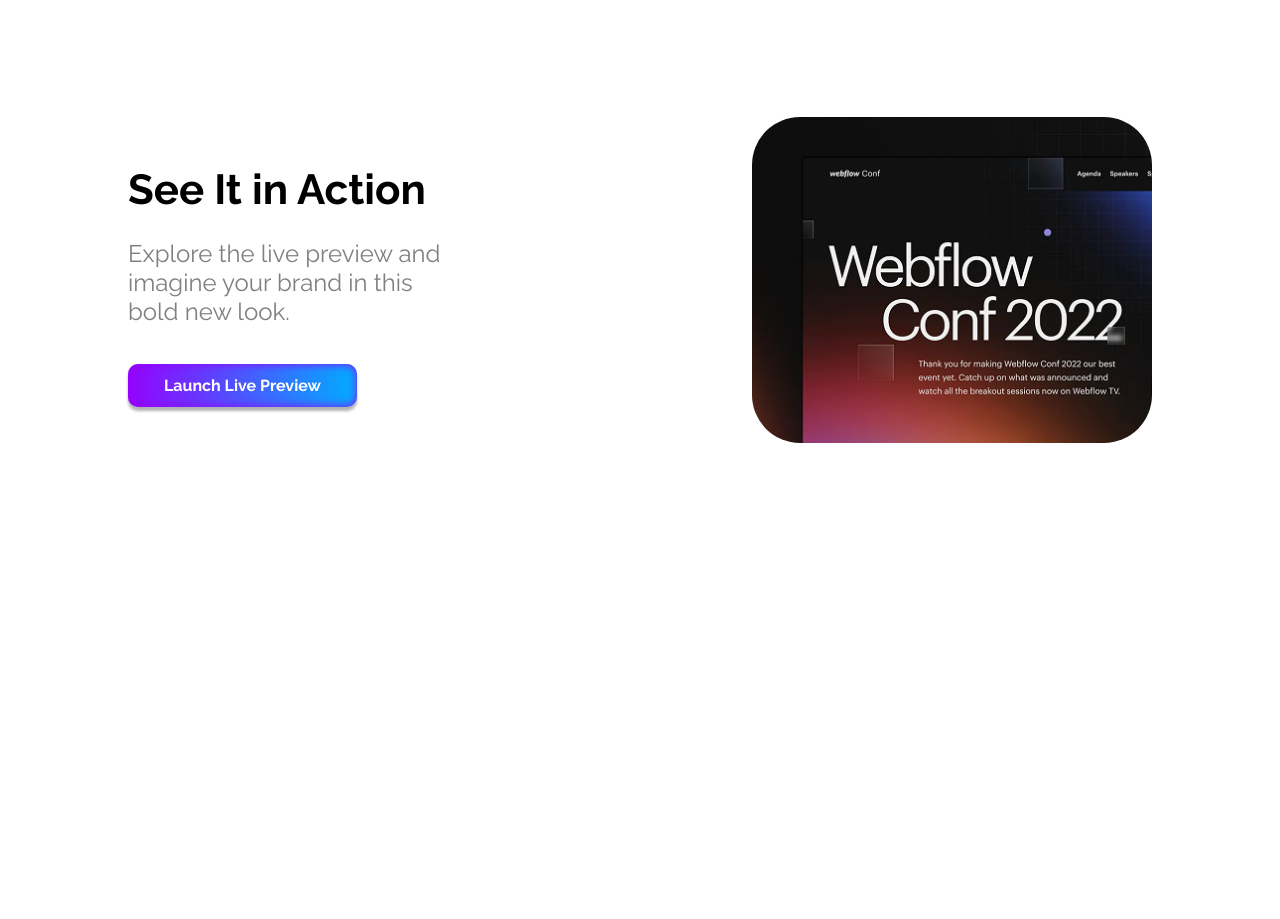
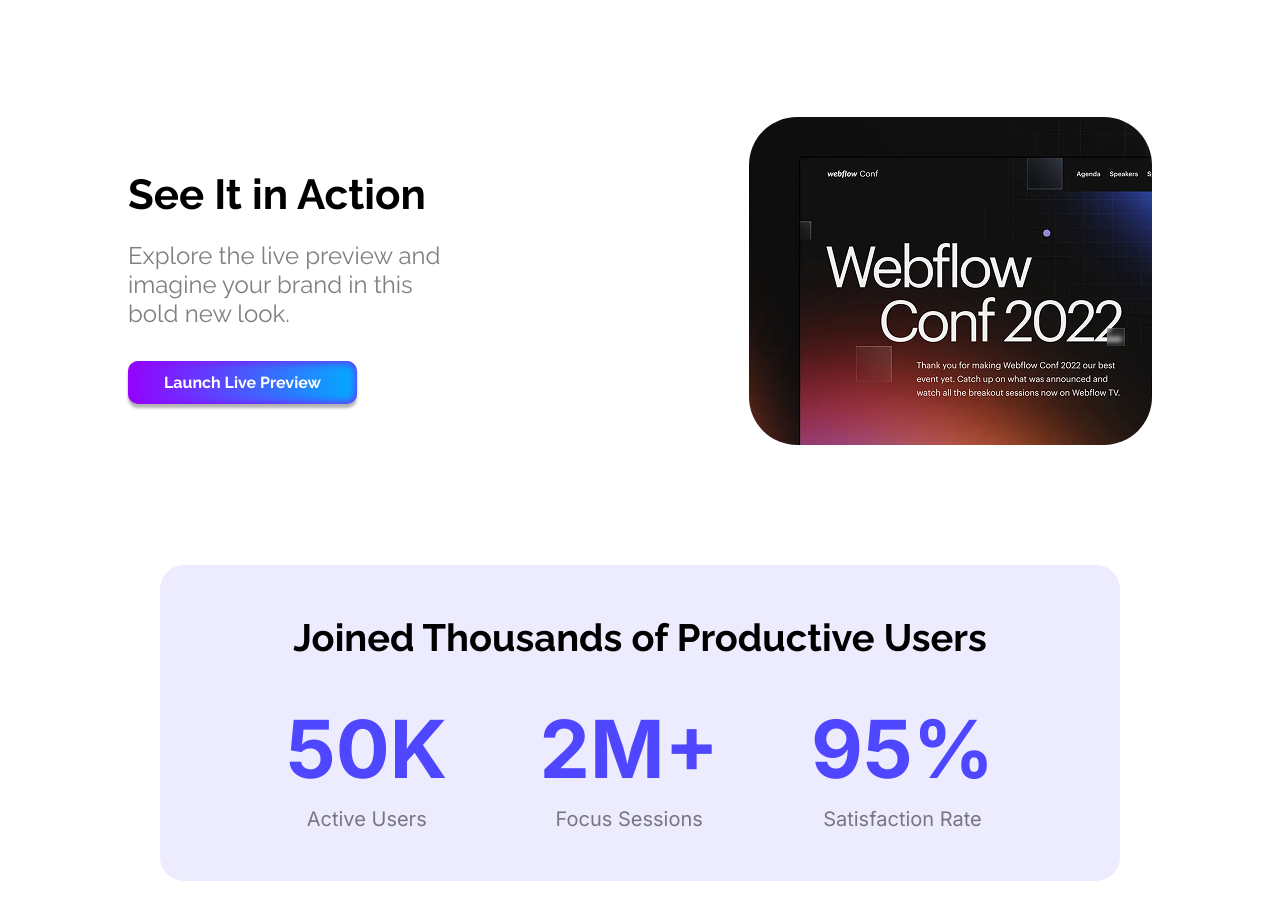
Before and after one commit to aamamunszone/b12a01-landing-launchpad, a plain HTML site: page index.html in a window 1280 px wide. Shown: the part 637-1556 px from the top of the page. Before the commit the page ends 1080 px from the top, so only its background shows below. Drawn offline with Linux system fonts and the light colour scheme.

Commit message:
feat: add users section with users information

```diff
--- a/assets/css/style.css
+++ b/assets/css/style.css
@@ -27,7 +27,7 @@ img {
 
 /* Utility Classes */
 .container {
-  margin-bottom: 120px;
+  margin: 0px auto 120px;
 }
 
 .text-center {
@@ -99,26 +99,62 @@ img {
   align-items: center;
   gap: 30%;
   width: 80%;
-  margin: auto;
 }
 
 .action-sec-desc h3 {
   font-family: "Raleway", sans-serif;
   font-size: 42px;
   font-weight: bold;
-  margin-bottom: 25px;
+  margin-bottom: 22px;
 }
 
 .action-sec-desc p {
   font-family: "Raleway", sans-serif;
   font-size: 24px;
   color: rgba(0, 0, 0, 0.5);
-  margin-bottom: 50px;
+  margin-bottom: 45px;
 }
 
+/* Live Launch Preview Button styles with Utility Classes */
+
 .action-sec-img {
-  max-width: 400px;
+  max-width: 500px;
   height: auto;
   border: none;
   border-radius: 48px;
 }
+
+#users-sec {
+  background-color: rgba(78, 71, 255, 0.1);
+  border: none;
+  border-radius: 24px;
+  width: 75%;
+  padding: 50px 80px;
+}
+
+#users-sec h3 {
+  font-family: "Raleway", sans-serif;
+  font-size: 38px;
+  font-weight: bold;
+  margin-bottom: 40px;
+}
+
+.users {
+  display: flex;
+  justify-content: space-around;
+  align-items: center;
+}
+
+.users-info h4 {
+  font-family: "Inter", sans-serif;
+  font-size: 80px;
+  font-weight: bold;
+  color: #4e47ff;
+  margin-bottom: 10px;
+}
+
+.users-info p {
+  font-family: "Inter", sans-serif;
+  font-size: 20px;
+  color: rgba(0, 0, 0, 0.5);
+}
--- a/index.html
+++ b/index.html
@@ -62,6 +62,23 @@ Date: July 2025
           alt="Webflow Conference 2022"
         />
       </section>
+      <section id="users-sec" class="container text-center">
+        <h3>Joined Thousands of Productive Users</h3>
+        <div class="users">
+          <div class="users-info">
+            <h4>50K</h4>
+            <p>Active Users</p>
+          </div>
+          <div class="users-info">
+            <h4>2M+</h4>
+            <p>Focus Sessions</p>
+          </div>
+          <div class="users-info">
+            <h4>95%</h4>
+            <p>Satisfaction Rate</p>
+          </div>
+        </div>
+      </section>
     </main>
 
     <!-- Footer Section -->
```
